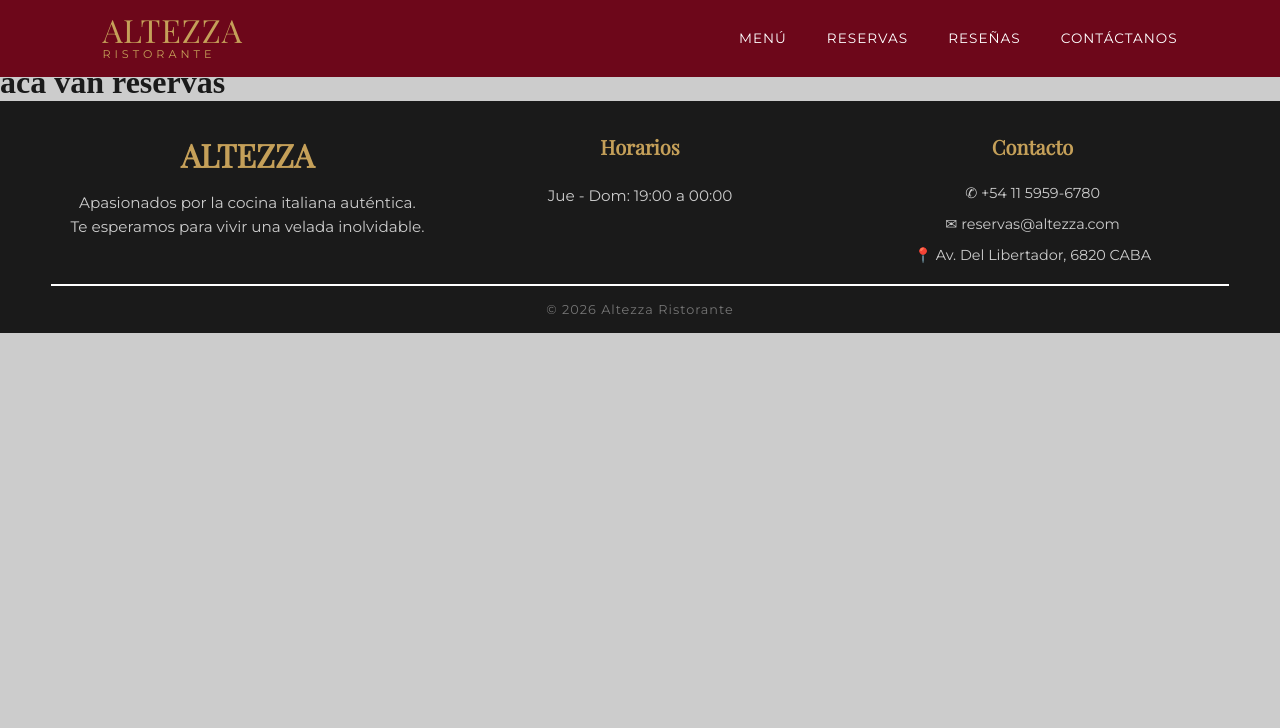
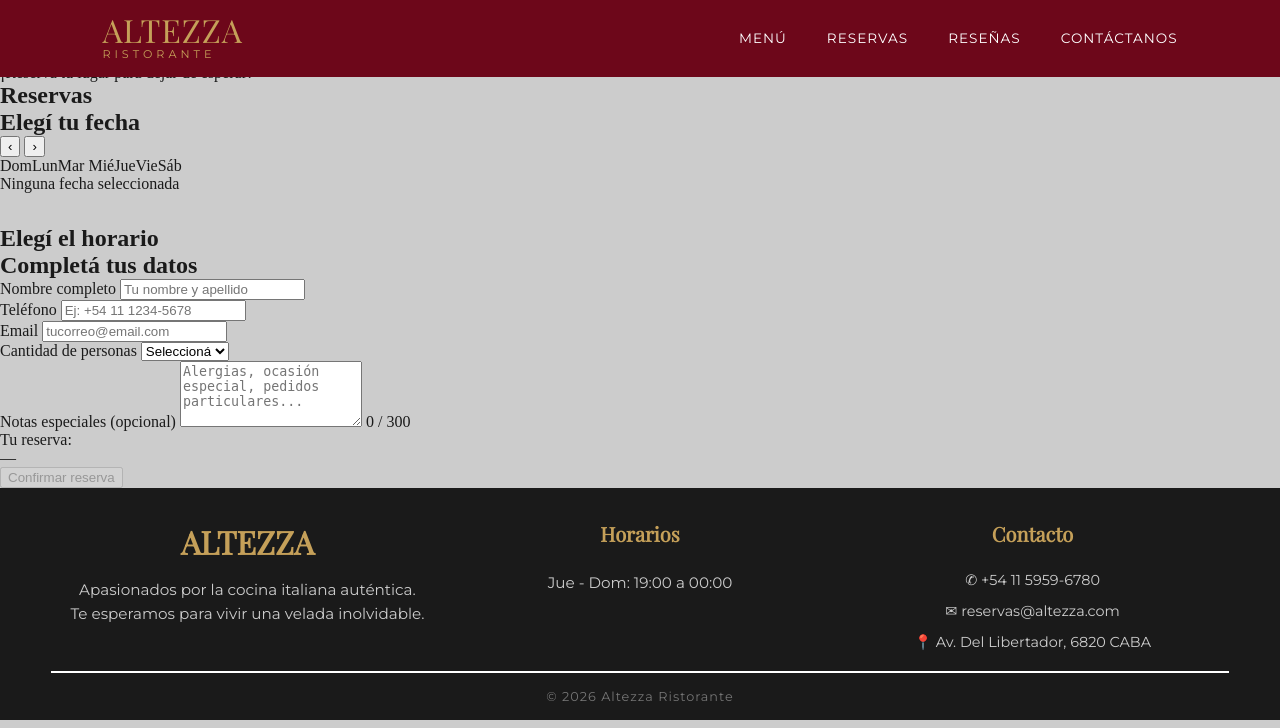
Before and after one commit to mquilici06/APPWEB-IDS-1C2026, a Flask app: page /reservas in a window 1280 px wide. Shown: the top 728 px of the page. Run offline with Flask 3, Linux system fonts and the light colour scheme; some web fonts are replaced.

Commit message:
Agregue la template de reservas

```diff
--- a/Frontend/templates/reservas.html
+++ b/Frontend/templates/reservas.html
@@ -2,6 +2,110 @@
 
 {% block title %}Reservas{% endblock %}
 
+{% block estilos %}
+<link rel="stylesheet" href="{{ url_for('static', filename='styles/reservas.css') }}">
+{% endblock %}
+
 {% block content %}
-  <h1>aca van reservas</h1>
+
+<section class="hero">
+    <div class="hero-overlay"></div>
+    <div class="hero-content">
+        <p class="hero-subtitulo">¡Reserva tu lugar para dejar de esperar!</p>
+        <h1 class="hero-titulo">Reservas</h1>
+    </div>
+</section>
+
+<section class="reservas-contenido">
+
+    <div class="reservas-columna">
+        <h2 class="seccion-titulo">Elegí tu fecha</h2>
+
+        <div class="calendario-wrapper">
+            <div class="cal-header">
+                <button class="cal-nav" id="prev-mes" aria-label="Mes anterior">&#8249;</button>
+                <span class="cal-mes-titulo" id="cal-titulo"></span>
+                <button class="cal-nav" id="next-mes" aria-label="Mes siguiente">&#8250;</button>
+            </div>
+
+            <div class="cal-dias-semana">
+                <span>Dom</span><span>Lun</span><span>Mar</span>
+                <span>Mié</span><span>Jue</span><span>Vie</span><span>Sáb</span>
+            </div>
+
+            <div class="cal-grid" id="cal-grid"></div>
+
+            <p class="cal-fecha-elegida" id="fecha-elegida">Ninguna fecha seleccionada</p>
+        </div>
+
+        <div class="horarios-wrapper oculto" id="horarios-section">
+            <h2 class="seccion-titulo" style="margin-top: 2rem;">Elegí el horario</h2>
+            <div class="horarios-grid" id="horarios-grid">
+            </div>
+        </div>
+    </div>
+
+    <div class="reservas-columna">
+        <h2 class="seccion-titulo">Completá tus datos</h2>
+
+        <div id="form-mensaje" class="form-mensaje oculto"></div>
+
+        <form id="form-reserva" novalidate>
+
+            <div class="campo">
+                <label for="nombre">Nombre completo</label>
+                <input type="text" id="nombre" name="nombre"
+                       placeholder="Tu nombre y apellido" required>
+            </div>
+
+            <div class="campo">
+                <label for="telefono">Teléfono</label>
+                <input type="tel" id="telefono" name="telefono"
+                       placeholder="Ej: +54 11 1234-5678" required>
+            </div>
+
+            <div class="campo">
+                <label for="email">Email</label>
+                <input type="email" id="email" name="email"
+                       placeholder="tucorreo@email.com" required>
+            </div>
+
+            <div class="campo">
+                <label for="personas">Cantidad de personas</label>
+                <select id="personas" name="personas" required>
+                    <option value="" disabled selected>Seleccioná</option>
+                    <option value="1">1 persona</option>
+                    <option value="2">2 personas</option>
+                    <option value="3">3 personas</option>
+                    <option value="4">4 personas</option>
+                    <option value="5">5 personas</option>
+                    <option value="6">6 personas</option>
+                    <option value="7">7 personas</option>
+                    <option value="8">8 personas</option>
+                </select>
+            </div>
+
+            <div class="campo">
+                <label for="notas">Notas especiales (opcional)</label>
+                <textarea id="notas" name="notas"
+                          placeholder="Alergias, ocasión especial, pedidos particulares..."
+                          rows="4" maxlength="300"></textarea>
+                <span class="contador" id="contador-notas">0 / 300</span>
+            </div>
+
+            <input type="hidden" id="fecha-hidden" name="fecha">
+            <input type="hidden" id="hora-hidden" name="hora">
+
+            <div class="resumen-reserva oculto" id="resumen-reserva">
+                <p class="resumen-label">Tu reserva:</p>
+                <p class="resumen-dato" id="resumen-texto">—</p>
+            </div>
+
+            <button type="submit" class="btn-enviar" id="btn-enviar" disabled>
+                Confirmar reserva
+            </button>
+        </form>
+    </div>
+
+</section>
 {% endblock %}
```
